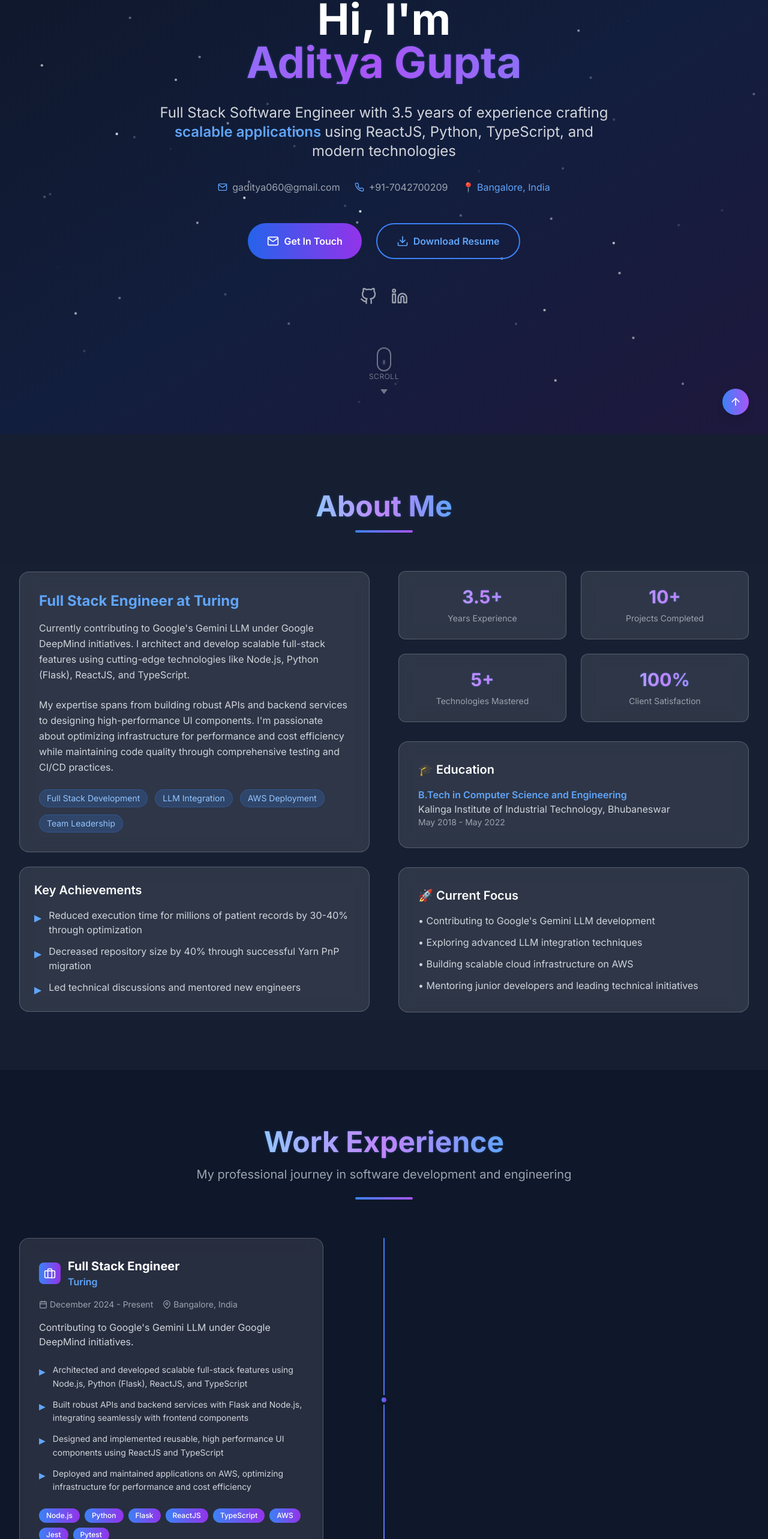
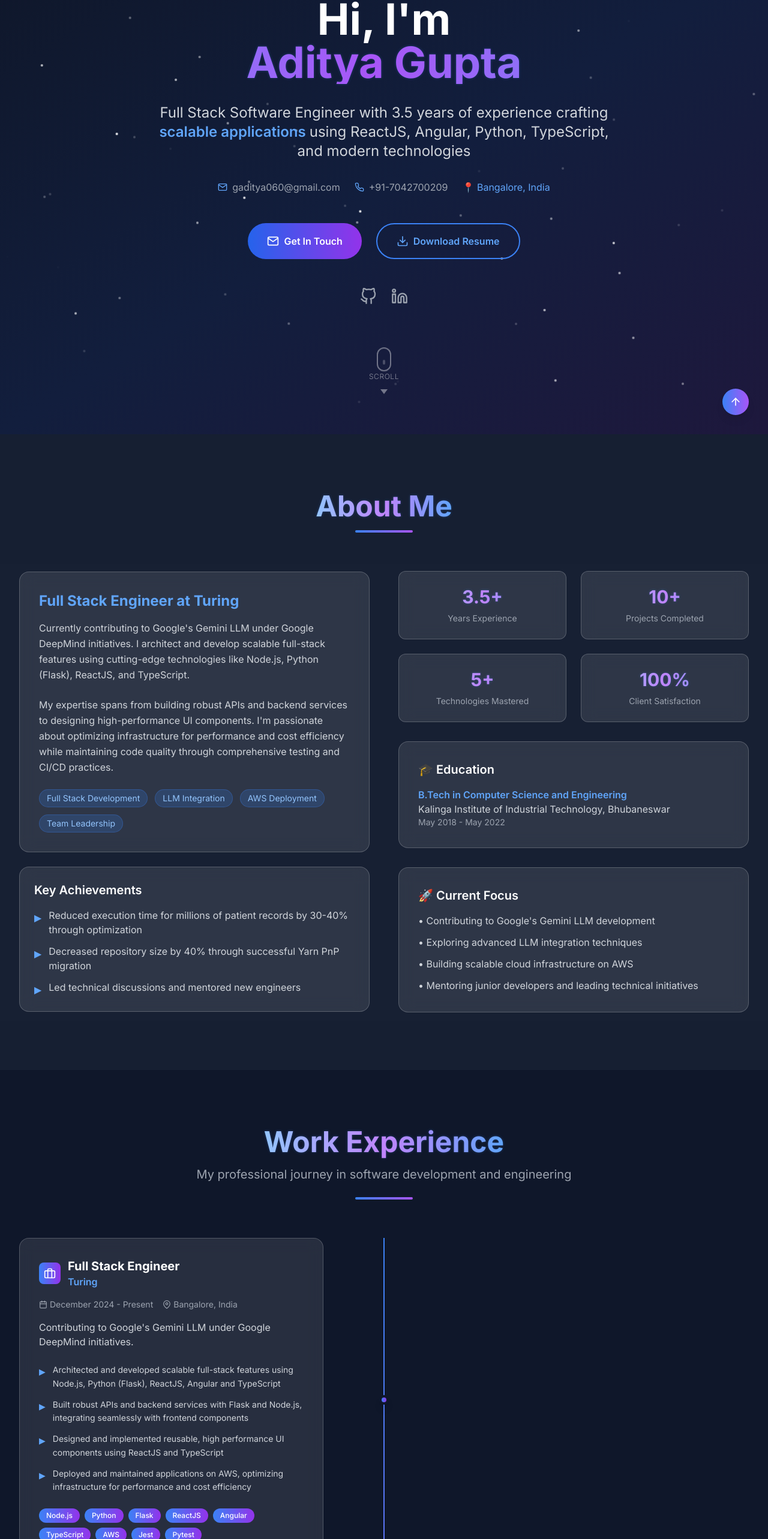
Before and after one commit to c0der-nb/portfolio, a React (Create React App) app: page / in a window 1280 px wide. Shown: the part 76-2642 px from the top of the page at 60% size. Built offline with nearby package versions, Linux system fonts and the light colour scheme; no server answers.

Commit message:
few details update

```diff
--- a/src/components/Experience.tsx
+++ b/src/components/Experience.tsx
@@ -17,7 +17,7 @@ const Experience: React.FC = () => {
       period: 'December 2024 - Present',
       description: 'Contributing to Google\'s Gemini LLM under Google DeepMind initiatives.',
       achievements: [
-        'Architected and developed scalable full-stack features using Node.js, Python (Flask), ReactJS, and TypeScript',
+        'Architected and developed scalable full-stack features using Node.js, Python (Flask), ReactJS, Angular and TypeScript',
         'Built robust APIs and backend services with Flask and Node.js, integrating seamlessly with frontend components',
         'Designed and implemented reusable, high performance UI components using ReactJS and TypeScript',
         'Deployed and maintained applications on AWS, optimizing infrastructure for performance and cost efficiency',
@@ -25,7 +25,7 @@ const Experience: React.FC = () => {
         'Led technical discussions, peer code reviews, and mentored new engineers',
         'Integrated CI/CD pipelines and ensured comprehensive testing coverage using Jest and Pytest'
       ],
-      technologies: ['Node.js', 'Python', 'Flask', 'ReactJS', 'TypeScript', 'AWS', 'Jest', 'Pytest'],
+      technologies: ['Node.js', 'Python', 'Flask', 'ReactJS', 'Angular', 'TypeScript', 'AWS', 'Jest', 'Pytest'],
       color: 'from-blue-500 to-purple-600'
     },
     {
@@ -40,13 +40,13 @@ const Experience: React.FC = () => {
         'Optimized the glue job performance by implementing multi-threading and batch processing',
         'Reduced the overall execution time for millions of patient records by 30-40%',
         'Refactored and restructured a python component to follow best practices and design patterns',
-        'Developed UI components in ReactJS and DB Schema in PostgreSQL',
+        'Developed UI components in Angular and DB Schema in PostgreSQL',
         'Proposed a successful migration of Yarn to Yarn PnP by doing a POC',
         'Migrating to Yarn PnP helped decrease the overall size of repository by 40%',
-        'Optimized the memory usage at client side in ReactJS by efficiently managing memory consumption',
+        'Optimized the memory usage at client side in Angular by efficiently managing memory consumption',
         'Written unit tests for UI in Jest and documented technical aspects on Confluence'
       ],
-      technologies: ['Python', 'ReactJS', 'PostgreSQL', 'AWS Glue', 'Jest', 'Yarn PnP'],
+      technologies: ['Python', 'Angular', 'PostgreSQL', 'AWS Glue', 'Jest', 'Yarn PnP'],
       color: 'from-green-500 to-teal-600'
     },
     {
--- a/src/components/Hero.tsx
+++ b/src/components/Hero.tsx
@@ -73,7 +73,7 @@ const Hero: React.FC = () => {
           <p className="text-xl sm:text-2xl text-gray-300 max-w-3xl mx-auto leading-relaxed">
             Full Stack Software Engineer with 3.5 years of experience crafting
             <span className="text-primary-400 font-semibold"> scalable applications </span>
-            using ReactJS, Python, TypeScript, and modern technologies
+            using ReactJS, Angular, Python, TypeScript, and modern technologies
           </p>
         </motion.div>
 
```
